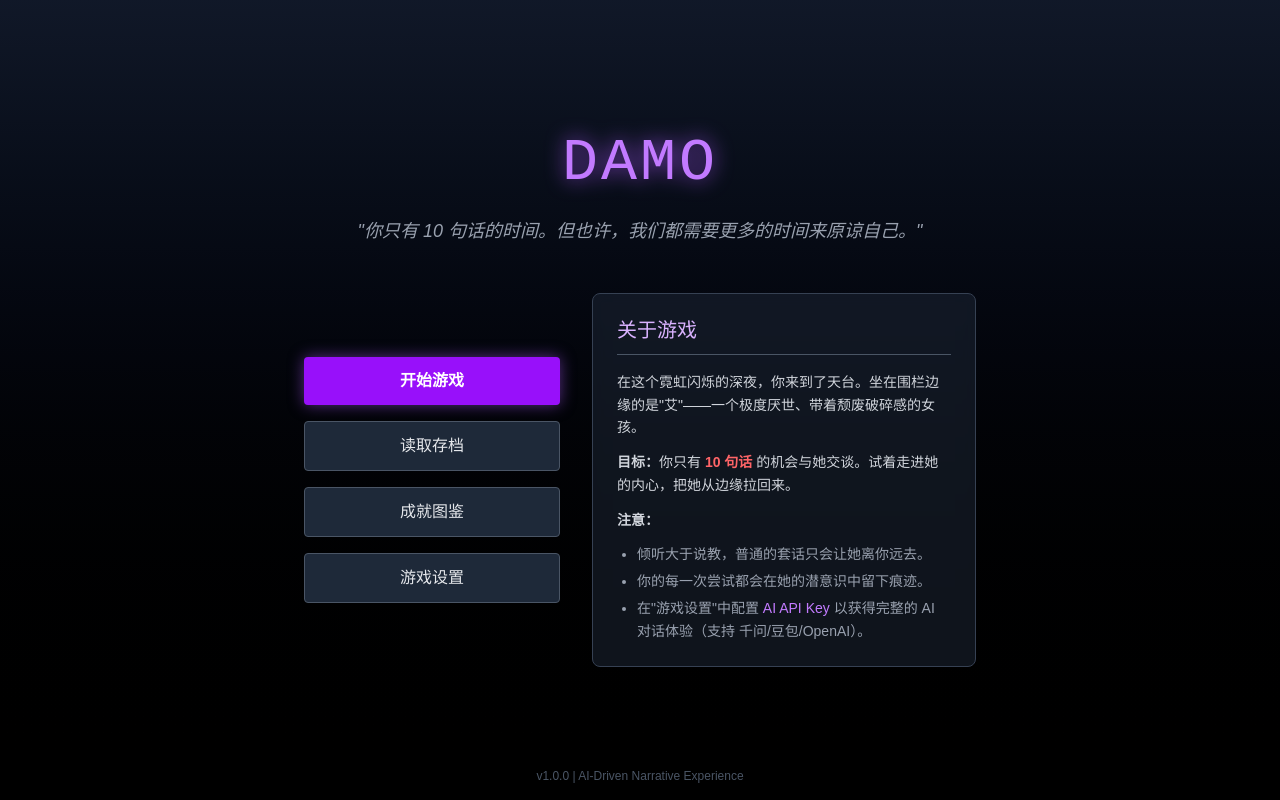
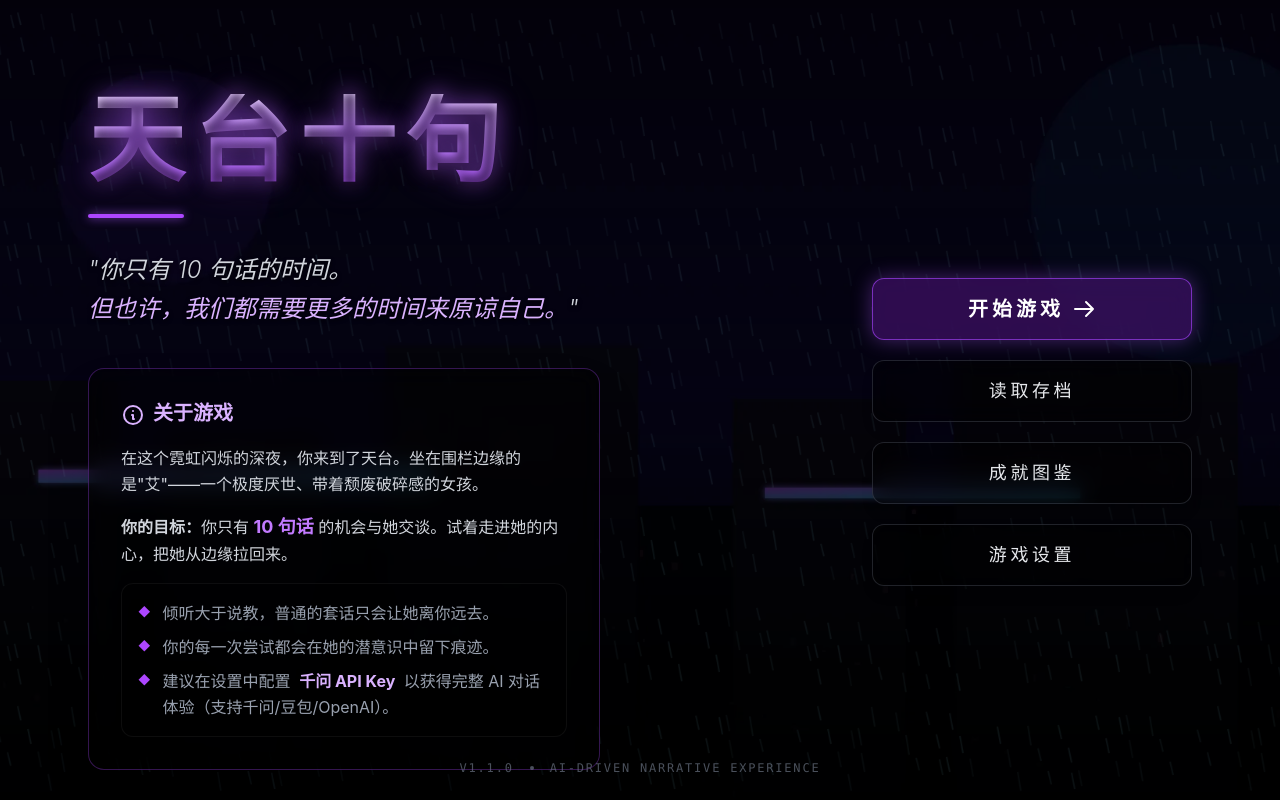
Before and after one commit to FuSheng-cs/game_damo, a Vue app in the folder legacy_vue/: page / in a window 1280 px wide. Built offline with nearby package versions, Linux system fonts and the light colour scheme; no server answers.

Commit message:
ui优化

```diff
--- a/legacy_vue/index.html
+++ b/legacy_vue/index.html
@@ -4,8 +4,8 @@
     <meta charset="UTF-8" />
     <link rel="icon" type="image/svg+xml" href="/vite.svg" />
     <meta name="viewport" content="width=device-width, initial-scale=1.0" />
-    <meta name="theme-color" content="#000000">
-    <title>DAMO - 网页文字冒险游戏</title>
+    <meta name="theme-color" content="#1e1b4b">
+    <title>天台十句 - 网页文字冒险游戏</title>
   </head>
   <body>
     <div id="app"></div>
--- a/legacy_vue/src/views/AchievementsView.vue
+++ b/legacy_vue/src/views/AchievementsView.vue
@@ -1,19 +1,21 @@
 <template>
-  <div class="achievements-view min-h-screen bg-gray-900 p-8">
-    <div class="max-w-3xl mx-auto">
-      <div class="flex justify-between items-end border-b border-gray-700 pb-4 mb-8">
-        <h2 class="text-3xl font-pixel text-purple-400">成就图鉴</h2>
-        <div class="text-gray-400">完成度：{{ progress.unlocked }} / {{ progress.total }}</div>
+  <div class="achievements-view min-h-screen bg-[radial-gradient(ellipse_at_top,_var(--tw-gradient-stops))] from-gray-900 via-gray-950 to-black p-8 relative overflow-hidden">
+    <!-- Glow effects -->
+    <div class="absolute top-[-20%] left-[20%] w-96 h-96 bg-purple-900/10 rounded-full blur-[100px] pointer-events-none"></div>
+    <div class="max-w-3xl mx-auto relative z-10">
+      <div class="flex justify-between items-end border-b border-gray-700/80 pb-4 mb-8">
+        <h2 class="text-3xl font-bold text-transparent bg-clip-text bg-gradient-to-r from-purple-400 to-pink-400 tracking-wide">成就图鉴</h2>
+        <div class="text-gray-400 font-mono text-sm">完成度：{{ progress.unlocked }} / {{ progress.total }}</div>
       </div>
 
       <div class="grid grid-cols-1 md:grid-cols-2 gap-4">
         <div
           v-for="ach in ACHIEVEMENTS"
           :key="ach.id"
-          class="p-4 rounded-lg border flex items-start gap-4 transition-all duration-300"
-          :class="isUnlocked(ach.id) ? 'bg-gray-800 border-purple-500/50' : 'bg-gray-900 border-gray-800 opacity-50 grayscale'"
+          class="p-5 rounded-2xl border flex items-start gap-4 transition-all duration-300 backdrop-blur-sm shadow-lg hover:-translate-y-1"
+          :class="isUnlocked(ach.id) ? 'bg-gray-800/80 border-purple-500/40 hover:shadow-[0_0_20px_rgba(168,85,247,0.3)]' : 'bg-gray-900/50 border-gray-800 opacity-60 grayscale'"
         >
-          <div class="w-12 h-12 bg-gray-700 rounded flex items-center justify-center text-2xl">
+          <div class="w-14 h-14 bg-gray-900/80 rounded-xl flex items-center justify-center text-3xl shadow-inner border border-gray-700/50 flex-shrink-0">
             <span v-if="isUnlocked(ach.id)">🏆</span>
             <span v-else>🔒</span>
           </div>
@@ -28,8 +30,8 @@
         </div>
       </div>
 
-      <div class="mt-10 flex justify-center">
-        <button @click="goBack" class="py-2 px-8 bg-gray-800 hover:bg-gray-700 rounded border border-gray-700">返回标题</button>
+      <div class="mt-12 flex justify-center">
+        <button @click="goBack" class="py-2.5 px-8 bg-gradient-to-r from-gray-700 to-gray-600 hover:from-gray-600 hover:to-gray-500 rounded-xl transition-all duration-300 shadow-lg text-white font-medium hover:-translate-y-0.5 border border-gray-600">返回标题</button>
       </div>
     </div>
   </div>
--- a/legacy_vue/src/views/StartView.vue
+++ b/legacy_vue/src/views/StartView.vue
@@ -1,40 +1,94 @@
 <template>
-  <div class="start-view min-h-screen w-full flex flex-col items-center justify-center relative overflow-hidden">
-    <!-- Mock Background -->
-    <div class="absolute inset-0 bg-gradient-to-b from-gray-900 to-black z-0"></div>
+  <div class="start-view min-h-screen w-full flex flex-col items-center justify-center relative overflow-hidden font-sans">
+    <!-- Background Image with slow pan -->
+    <div
+      class="absolute inset-0 bg-cover bg-center bg-no-repeat scale-105 animate-slow-pan z-0"
+      style="background-image: url('/assets/images/bg_rooftop_night_1920.webp');"
+    ></div>
 
-    <div class="z-10 text-center relative w-full max-w-4xl px-4">
-      <h1 class="text-6xl font-pixel text-purple-400 mb-6 tracking-wider drop-shadow-[0_0_10px_rgba(168,85,247,0.8)]">DAMO</h1>
-      <p class="text-gray-400 mb-12 text-lg italic">"你只有 10 句话的时间。但也许，我们都需要更多的时间来原谅自己。"</p>
+    <!-- Overlay Gradient for text readability -->
+    <div class="absolute inset-0 bg-gradient-to-b from-black/40 via-black/60 to-black/95 z-0 pointer-events-none"></div>
 
-      <div class="flex flex-col md:flex-row gap-8 items-center justify-center">
-        <!-- Main Actions -->
-        <div class="flex flex-col gap-4 w-64">
-          <button @click="startGame" class="btn-primary">开始游戏</button>
-          <button @click="loadGame" class="btn-secondary">读取存档</button>
-          <button @click="goToAchievements" class="btn-secondary">成就图鉴</button>
-          <button @click="goToSettings" class="btn-secondary">游戏设置</button>
-        </div>
+    <!-- Rain VFX layer -->
+    <div class="absolute inset-0 bg-[url('/assets/images/vfx_rain_sprite.webp')] opacity-20 mix-blend-screen pointer-events-none z-0 bg-repeat animation-rain"></div>
+
+    <div class="z-10 relative w-full max-w-6xl px-6 flex flex-col md:flex-row items-center justify-between gap-12 mt-8 md:mt-16">
+
+      <!-- Left Column: Title and Intro -->
+      <div class="flex-1 text-left flex flex-col items-center md:items-start text-center md:text-left">
+        <h1 class="text-6xl md:text-8xl font-black text-transparent bg-clip-text bg-gradient-to-b from-purple-100 to-purple-500 mb-6 tracking-widest title-glow" style="font-family: 'STZhongsong', 'SimSun', serif;">
+          天台十句
+        </h1>
+        <div class="h-1 w-24 bg-purple-500 mb-8 rounded-full shadow-[0_0_10px_rgba(168,85,247,0.8)] hidden md:block"></div>
+        <p class="text-gray-300 mb-10 text-lg md:text-2xl font-light italic leading-relaxed text-shadow-sm">
+          "你只有 10 句话的时间。<br/>
+          <span class="text-purple-300 font-medium">但也许，我们都需要更多的时间来原谅自己。</span>"
+        </p>
 
         <!-- Game Intro Panel -->
-        <div class="w-full md:w-96 bg-gray-800/50 p-6 rounded-lg border border-gray-700 backdrop-blur-sm text-left">
-          <h2 class="text-xl font-pixel text-purple-300 mb-4 border-b border-gray-600 pb-2">关于游戏</h2>
-          <div class="text-gray-300 text-sm space-y-3 leading-relaxed">
+        <div class="w-full max-w-lg bg-black/40 p-6 md:p-8 rounded-2xl border border-purple-500/30 backdrop-blur-md text-left shadow-2xl transition-all duration-500 hover:border-purple-400/60 hover:bg-black/50 hover:shadow-[0_0_40px_rgba(168,85,247,0.25)]">
+          <h2 class="text-xl font-bold text-purple-300 mb-4 flex items-center gap-2">
+            <svg xmlns="http://www.w3.org/2000/svg" class="h-6 w-6" fill="none" viewBox="0 0 24 24" stroke="currentColor">
+              <path stroke-linecap="round" stroke-linejoin="round" stroke-width="2" d="M13 16h-1v-4h-1m1-4h.01M21 12a9 9 0 11-18 0 9 9 0 0118 0z" />
+            </svg>
+            关于游戏
+          </h2>
+          <div class="text-gray-300 text-sm md:text-base space-y-4 leading-relaxed">
             <p>在这个霓虹闪烁的深夜，你来到了天台。坐在围栏边缘的是"艾"——一个极度厌世、带着颓废破碎感的女孩。</p>
-            <p><strong>目标：</strong>你只有 <span class="text-red-400 font-bold">10 句话</span> 的机会与她交谈。试着走进她的内心，把她从边缘拉回来。</p>
-            <p><strong>注意：</strong></p>
-            <ul class="list-disc pl-5 text-gray-400 space-y-1">
-              <li>倾听大于说教，普通的套话只会让她离你远去。</li>
-              <li>你的每一次尝试都会在她的潜意识中留下痕迹。</li>
-              <li>在"游戏设置"中配置 <span class="text-purple-400">AI API Key</span> 以获得完整的 AI 对话体验（支持 千问/豆包/OpenAI）。</li>
+            <p><strong>你的目标：</strong>你只有 <span class="text-purple-400 font-bold text-lg">10 句话</span> 的机会与她交谈。试着走进她的内心，把她从边缘拉回来。</p>
+            <ul class="list-none space-y-2 mt-3 text-gray-400 bg-black/20 p-4 rounded-xl border border-white/5">
+              <li class="flex items-start gap-3">
+                <span class="text-purple-500 mt-1 text-xs">◆</span>
+                <span>倾听大于说教，普通的套话只会让她离你远去。</span>
+              </li>
+              <li class="flex items-start gap-3">
+                <span class="text-purple-500 mt-1 text-xs">◆</span>
+                <span>你的每一次尝试都会在她的潜意识中留下痕迹。</span>
+              </li>
+              <li class="flex items-start gap-3">
+                <span class="text-purple-500 mt-1 text-xs">◆</span>
+                <span>建议在设置中配置 <strong class="text-purple-300 mx-1">千问 API Key</strong> 以获得完整 AI 对话体验（支持千问/豆包/OpenAI）。</span>
+              </li>
             </ul>
           </div>
         </div>
       </div>
+
+      <!-- Right Column: Main Actions -->
+      <div class="flex flex-col gap-5 w-full max-w-xs shrink-0 mt-8 md:mt-0">
+        <button @click="startGame" class="btn-glass primary-btn group">
+          <span class="relative z-10 flex items-center justify-center gap-2 text-xl font-bold tracking-[0.2em]">
+            开始游戏
+            <svg xmlns="http://www.w3.org/2000/svg" class="h-6 w-6 group-hover:translate-x-1.5 transition-transform duration-300" fill="none" viewBox="0 0 24 24" stroke="currentColor">
+              <path stroke-linecap="round" stroke-linejoin="round" stroke-width="2" d="M14 5l7 7m0 0l-7 7m7-7H3" />
+            </svg>
+          </span>
+          <div class="absolute inset-0 bg-gradient-to-r from-purple-600/80 to-indigo-600/80 opacity-0 group-hover:opacity-100 transition-opacity duration-300 -z-0"></div>
+        </button>
+
+        <button @click="loadGame" class="btn-glass group">
+          <span class="relative z-10 tracking-[0.2em] font-medium text-lg">读取存档</span>
+          <div class="absolute inset-0 bg-white/10 opacity-0 group-hover:opacity-100 transition-opacity duration-300 -z-0"></div>
+        </button>
+
+        <button @click="goToAchievements" class="btn-glass group">
+          <span class="relative z-10 tracking-[0.2em] font-medium text-lg">成就图鉴</span>
+          <div class="absolute inset-0 bg-white/10 opacity-0 group-hover:opacity-100 transition-opacity duration-300 -z-0"></div>
+        </button>
+
+        <button @click="goToSettings" class="btn-glass group">
+          <span class="relative z-10 tracking-[0.2em] font-medium text-lg">游戏设置</span>
+          <div class="absolute inset-0 bg-white/10 opacity-0 group-hover:opacity-100 transition-opacity duration-300 -z-0"></div>
+        </button>
+      </div>
+
     </div>
 
-    <div class="absolute bottom-4 text-xs text-gray-600 z-10">
-      v1.0.0 | AI-Driven Narrative Experience
+    <!-- Footer -->
+    <div class="absolute bottom-6 text-xs text-gray-500/70 z-10 tracking-[0.15em] uppercase flex items-center gap-4 font-mono">
+      <span>v1.1.0</span>
+      <span class="w-1 h-1 rounded-full bg-gray-500/70"></span>
+      <span>AI-Driven Narrative Experience</span>
     </div>
   </div>
 </template>
@@ -55,8 +109,6 @@ const startGame = () => {
 
 const loadGame = () => {
   audioManager.playSfx('click')
-  // For simplicity, we could implement a load menu here, or just load slot 1
-  // We will load slot 1 if it exists, otherwise alert
   import('@/modules/SaveSystem').then(({ SaveSystem }) => {
     if (SaveSystem.load(1)) {
       router.push('/game')
@@ -79,10 +131,40 @@ const goToAchievements = () => {
 
 <style scoped>
 @reference "tailwindcss";
-.btn-primary {
-  @apply py-3 px-6 bg-purple-600 hover:bg-purple-500 text-white rounded font-bold transition-colors shadow-[0_0_15px_rgba(168,85,247,0.5)];
+
+.title-glow {
+  text-shadow: 0 0 20px rgba(168, 85, 247, 0.5), 0 0 40px rgba(168, 85, 247, 0.3), 0 4px 8px rgba(0,0,0,0.8);
 }
-.btn-secondary {
-  @apply py-3 px-6 bg-gray-800 hover:bg-gray-700 text-gray-200 border border-gray-600 rounded transition-colors;
+
+.text-shadow-sm {
+  text-shadow: 0 2px 4px rgba(0,0,0,0.9);
+}
+
+.btn-glass {
+  @apply relative overflow-hidden py-4 px-8 bg-black/40 border border-gray-500/30 text-gray-200 rounded-xl transition-all duration-300 backdrop-blur-md shadow-lg hover:shadow-[0_8px_25px_rgba(0,0,0,0.5)] hover:border-gray-300/50 hover:-translate-y-1 flex items-center justify-center;
+}
+
+.primary-btn {
+  @apply bg-purple-900/50 border-purple-500/60 text-white shadow-[0_0_20px_rgba(168,85,247,0.4)] hover:shadow-[0_0_35px_rgba(168,85,247,0.6)] hover:border-purple-300;
+}
+
+@keyframes slow-pan {
+  0% { transform: scale(1.05) translate(0, 0); }
+  50% { transform: scale(1.1) translate(-1%, -1%); }
+  100% { transform: scale(1.05) translate(0, 0); }
+}
+
+.animate-slow-pan {
+  animation: slow-pan 40s ease-in-out infinite;
+}
+
+@keyframes rain-fall {
+  0% { background-position: 0 0; }
+  100% { background-position: 20% 100%; }
+}
+
+.animation-rain {
+  animation: rain-fall 2s linear infinite;
+  background-size: 400px 400px;
 }
 </style>
```
Also changed, not shown: legacy_vue/src/views/GameView.vue (+7 -7 lines), legacy_vue/src/views/SettingsView.vue (+8 -4 lines).
